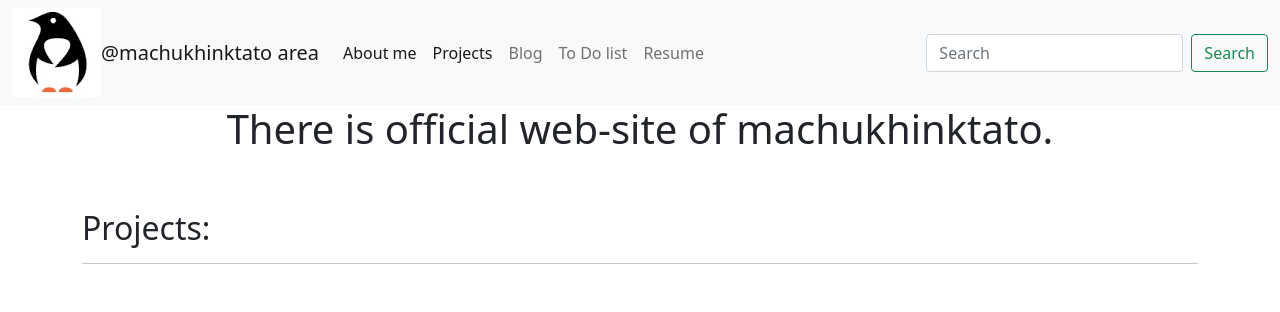
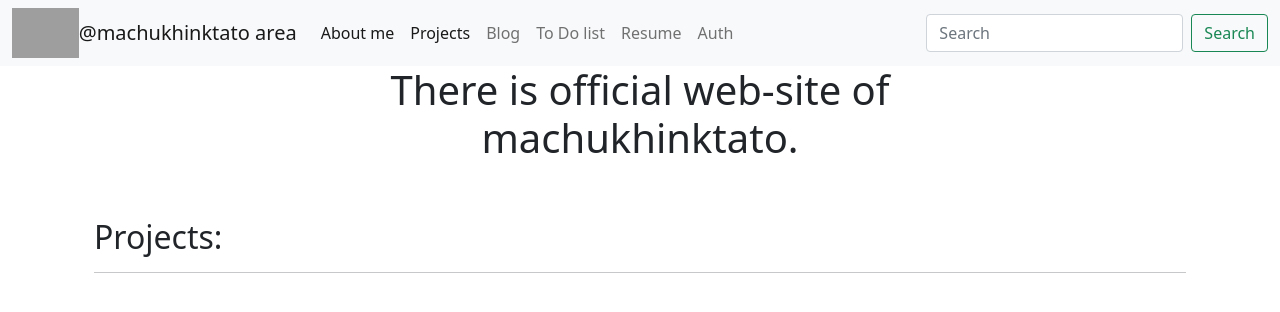
Before and after one commit to machukhinktato/personal-portfolio-ondj, a Django app: page / in a window 1280 px wide. Shown: the top 312 px of the page. Run offline with Django 3.2, Linux system fonts and the light colour scheme; data that the repository does not hold is empty; parts of the project's set-up code (start-up, migrations or seed data) failed here and were passed over; grey boxes are pictures that could not be loaded.

Commit message:
all works project in  progress

```diff
--- /dev/null
+++ b/authapp/templates/authapp/auth.html
@@ -0,0 +1,6 @@
+{% extends 'base.html' %}
+{% load static %}
+
+{% block content %}
+    <h1>this is autharization page</h1>
+{% endblock %}
--- /dev/null
+++ b/authapp/urls.py
@@ -0,0 +1,7 @@
+from django.urls import path
+from . import views
+app_name = 'authapp'
+
+urlpatterns = [
+    path('auth/', views.auth_main, name='auth_main_url')
+]
--- a/authapp/views.py
+++ b/authapp/views.py
@@ -1,3 +1,5 @@
 from django.shortcuts import render
 
-# Create your views here.
+
+def auth_main(request):
+    return render(request, 'authapp/auth.html')
--- a/personal_portfolio_ondj/urls.py
+++ b/personal_portfolio_ondj/urls.py
@@ -23,10 +23,7 @@ urlpatterns = [
     path('', include('portfolio.urls')),
     path('blog/', include('blog.urls')),
     path('todo/', include('todo.urls')),
-    path('signup/', include('authapp.urls')),
-    path('login/', include('authapp.urls')),
-    path('logout/', include('authapp.urls')),
-
+    path('', include('authapp.urls')),
 ]
 
 urlpatterns += static(settings.MEDIA_URL, document_root=settings.MEDIA_ROOT)
--- a/templates/base.html
+++ b/templates/base.html
@@ -8,7 +8,7 @@
     <meta http-equiv="X-UA-Compatible" content="ie=edge">
     <link href="https://cdn.jsdelivr.net/npm/bootstrap@5.0.0-beta1/dist/css/bootstrap.min.css" rel="stylesheet"
           integrity="sha384-giJF6kkoqNQ00vy+HMDP7azOuL0xtbfIcaT9wjKHr8RbDVddVHyTfAAsrekwKmP1" crossorigin="anonymous">
-    <link rel="shortcut icon" href="{% static 'img/penguin.png' %}" type="image/png" sizes="76x76">
+    <link rel="shortcut icon" href="{% static 'img/focal.jpg' %}" type="image/png" sizes="76x76">
     {% block title %}
         <title>@machukhinktato</title>
     {% endblock %}
@@ -19,7 +19,7 @@
 <nav class="navbar navbar-expand-lg navbar-light bg-light">
     <div class="container-fluid">
         <a href="{% url 'index' %}">
-            <img src="{% static 'img/penguin.png' %}" alt="">
+            <img src="{% static 'img/focal.jpg' %}" height=50 alt="">
         </a>
         <a class="navbar-brand" href="{% url 'index' %}">@machukhinktato area</a>
         <button class="navbar-toggler" type="button" data-bs-toggle="collapse" data-bs-target="#navbarSupportedContent"
@@ -42,6 +42,9 @@
                 </li>
                 <li class="nav-item">
                     <a class="nav-link" href="{% static 'resume.pdf' %}" target="_blank">Resume</a>
+                </li>
+                <li>
+                    <a class="nav-link" href="{% static 'resume.pdf' %}">Auth</a>
                 </li>
                 {#                <li class="nav-item dropdown">#}
                 {#                    <a class="nav-link dropdown-toggle" href="#" id="navbarDropdown" role="button"#}
@@ -68,10 +71,10 @@
         </div>
     </div>
 </nav>
+<div class="container">
+    {% block content %}
 
-{% block content %}
-
-{% endblock %}
-
+    {% endblock %}
+</div>
 </body>
 </html>
--- a/todo/forms.py
+++ b/todo/forms.py
@@ -17,7 +17,7 @@ class ToDoForm(ModelForm):
         def clean_title(self):
             new_title = self.cleaned_data['title'].lower()
 
-            if new_title == 'create':
-                from django.core.exceptions import ValidationError
-                raise ValidationError('title may not be "Create"')
+            # if new_title == 'create':
+            #     from django.core.exceptions import ValidationError
+            #     raise ValidationError('title may not be "Create"')
             return new_title
```
